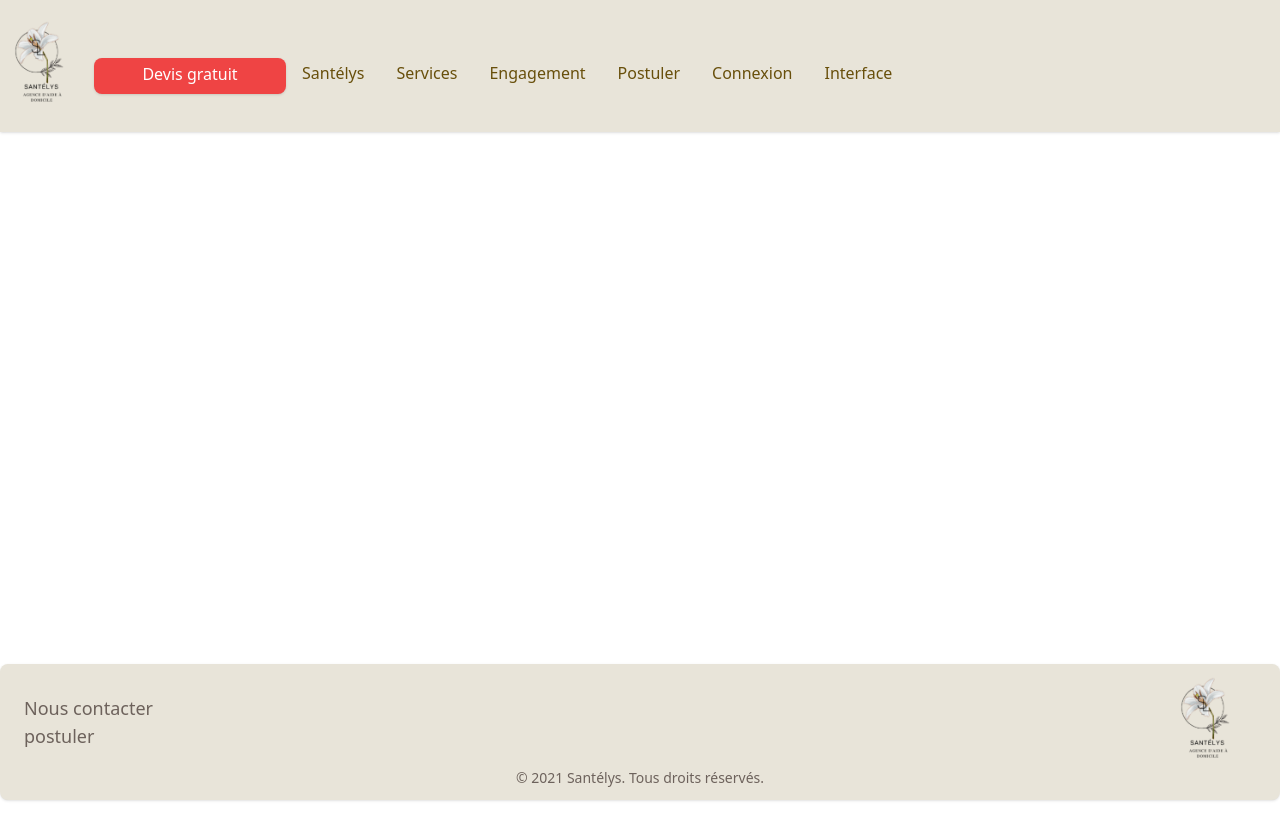
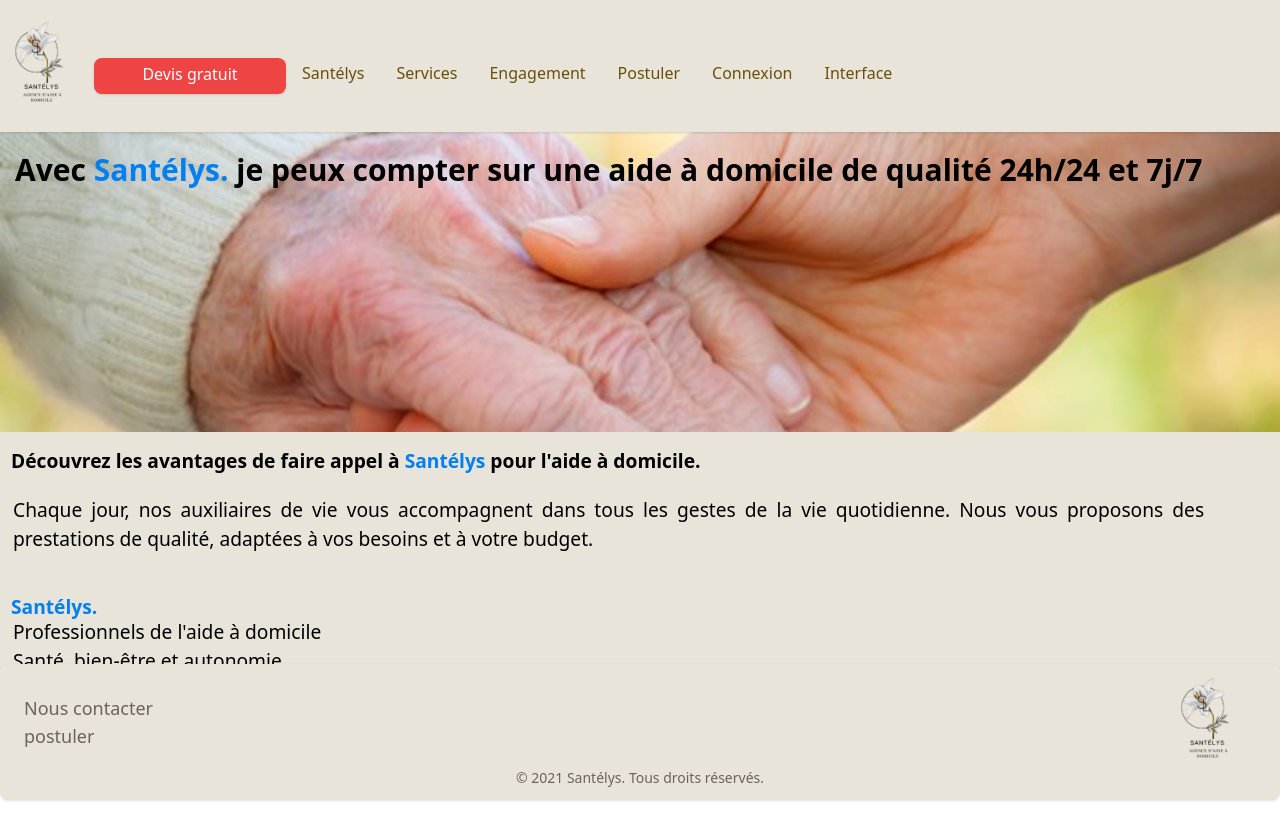
Before and after one commit to ElMost/projetTitreFront, a React (Create React App) app: page / in a window 1280 px wide. Shown: the top 840 px of the page. Before the commit the page ends 800 px from the top, so only its background shows below. Built offline with nearby package versions, Linux system fonts and the light colour scheme.

Commit message:
création de la page home

```diff
--- a/src/App.tsx
+++ b/src/App.tsx
@@ -4,16 +4,17 @@
 import Footer from './components/footer/Footer';
 import About from './pages/about/About';
 import Engagement from './pages/engagement/Engagement';
+import Home from './pages/home/Home';
 
 function App() {
   return (
   <BrowserRouter>
     <Navbar />
     <Routes>
-      {/* <Route path="/" element={<Home />} />
-      <Route path="devis" element={<Devis />} />
-      <Route path="contact" element={<Contact />} />
-      <Route path="postuler" element={<Postuler />} /> */}
+       <Route path="/" element={<Home />} />
+      {/* <Route path="devis" element={<Devis />} /> */}
+      {/* <Route path="contact" element={<Contact />} /> */}
+      {/* <Route path="postuler" element={<Postuler />} /> */}
       <Route path="a_propos" element={<About />} />
       <Route path="engagement" element={<Engagement />} />
 
--- /dev/null
+++ b/src/pages/home/Home.css
@@ -0,0 +1,63 @@
+.container1 {
+  width: 100%;
+  height: 100%;
+  padding-bottom: 150px;
+}
+
+.container {
+  background-color: #e8e4d9;
+  padding: 0 0 20px;
+  margin: auto;
+}
+
+.banner {
+  background-image: url('../../assets/aide.jpg');
+  background-size: cover;
+  background-repeat: no-repeat;
+  background-position: center center;
+  height: 300px;
+  padding: 5px 15px;
+  margin: 0px;
+}
+
+.contain {
+  margin: 0px auto;
+}
+
+h1 {
+  font-size: 1.4rem;
+  font-weight: 700;
+  line-height: 1;
+  text-align: start;
+  margin: 15px 0;
+}
+
+.h3 {
+  font-size: 1.2rem;
+  font-weight: 650;
+  line-height: 1;
+  text-align: start;
+  margin: 15px 0 2px;
+}
+p {
+  width: 95%;
+  font-size: 1.2rem;
+  padding: 0 2px;
+}
+
+.img {
+  width: 100%;
+  display: flex;
+}
+
+.image {
+  margin: auto;
+  object-fit: cover;
+  border-radius: 1%;
+  box-shadow: 0 0 30px #000;
+  padding: 0px;
+}
+
+.description {
+  padding: 0 7px;
+}
--- /dev/null
+++ b/src/pages/home/Home.tsx
@@ -0,0 +1,44 @@
+import React from 'react';
+import './Home.css';
+
+const Home = () => {
+  return (
+    <div className="container1 mt-0 ">
+      <div className="container ">
+        <div className="banner">
+          <div className="banner-text">
+            <h1 className="text-left text-xs-center lg:text-3xl text-md-start mb-0  h1">
+              Avec <span className="text-[#007FF0]">Santélys.</span> je peux
+              compter sur une aide à domicile de qualité 24h/24 et 7j/7
+            </h1>
+          </div>
+        </div>
+        <div className="p-1 {imgHome}">
+          <div className=" description">
+            <h3 className="h3">
+              Découvrez les avantages de faire appel à {''}
+              <span className="text-[#007FF0]">Santélys</span> pour l'aide à
+              domicile.
+            </h3>
+            <br />
+            <p className="text-justify mb-1">
+              Chaque jour, nos auxiliaires de vie vous accompagnent dans tous
+              les gestes de la vie quotidienne. Nous vous proposons des
+              prestations de qualité, adaptées à vos besoins et à votre budget.
+            </p>
+            <br />
+            <h3 className="h3">
+              {' '}
+              <span className="text-[#007FF0]">Santélys.</span>
+            </h3>
+            <p className="mb-0"></p>
+            <p className="mb-0">Professionnels de l'aide à domicile</p>
+            <p className="mb-0">Santé, bien-être et autonomie</p>
+          </div>
+        </div>
+      </div>
+    </div>
+  );
+};
+
+export default Home;
```
